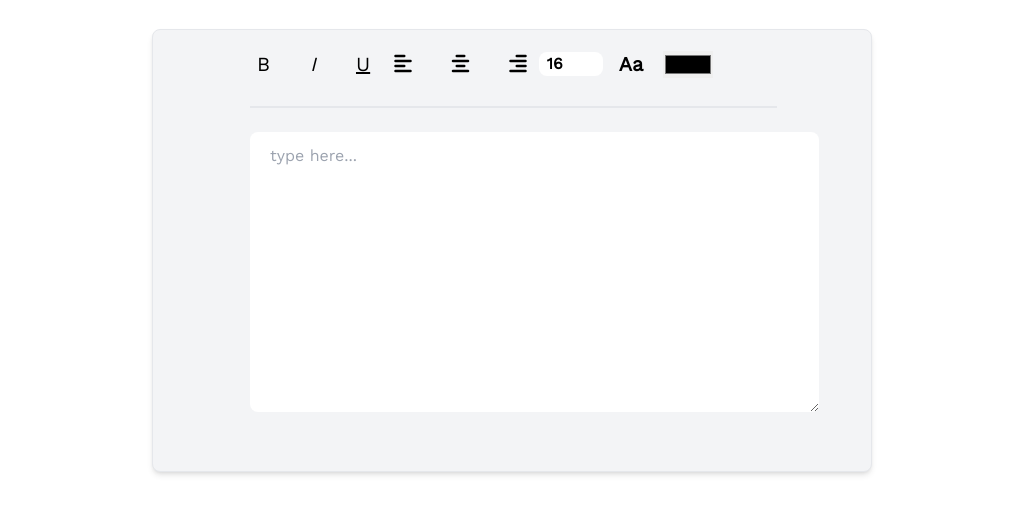
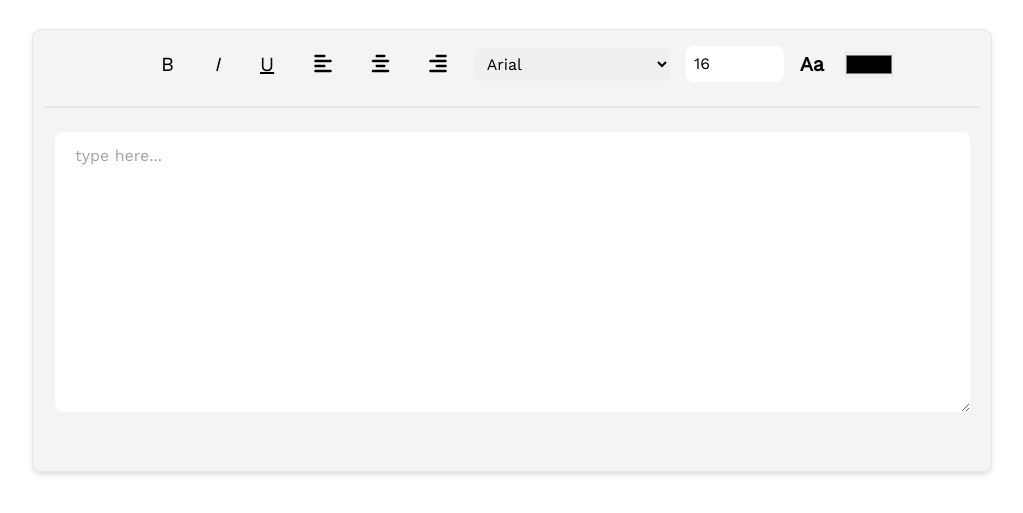
Before and after one commit to hr-safin/Tech-editor-PHB8, a website: page src/index.html in a window 1280 px wide. Shown: the part 131-644 px from the top of the page, without its empty margins (128-1151 px from the left). Drawn offline with nearby package versions, Linux system fonts and the light colour scheme.

Commit message:
added font filter system

```diff
--- a/src/index.html
+++ b/src/index.html
@@ -3,9 +3,13 @@
   <head>
     <meta charset="UTF-8" />
     <meta name="viewport" content="width=device-width, initial-scale=1.0" />
-    <link rel="shortcut icon" href="https://upload.wikimedia.org/wikipedia/commons/thumb/6/66/Google_Docs_2020_Logo.svg/1200px-Google_Docs_2020_Logo.svg.png" type="image/x-icon">
+    <link
+      rel="shortcut icon"
+      href="https://upload.wikimedia.org/wikipedia/commons/thumb/6/66/Google_Docs_2020_Logo.svg/1200px-Google_Docs_2020_Logo.svg.png"
+      type="image/x-icon"
+    />
     <title>Tech Editor</title>
-    <link href="/dist/output.css" rel="stylesheet">
+    <link href="/dist/output.css" rel="stylesheet" />
 
     <link rel="preconnect" href="https://fonts.googleapis.com" />
     <link rel="preconnect" href="https://fonts.gstatic.com" crossorigin />
@@ -28,52 +32,81 @@
     </style>
   </head>
   <body class="font-work">
-    <section class="lg:mx-40 my-16 lg:my-12 p-8 lg:p-10 rounded-lg">
+    <section class="lg:mx-10 my-16 lg:my-12 p-8 lg:p-10 rounded-lg">
       <h2 class="font-semibold text-4xl text-center">Tech Editor</h2>
       <div
-        class="border border-gray-200 shadow-md lg:mx-20 rounded-lg p-3 my-8 bg-gray-100"
+        class="border border-gray-200 shadow-md   lg:mx-20 rounded-lg p-3 my-8 bg-gray-100"
       >
         <div
-          class="flex flex-col lg:flex lg:flex-row justify-center lg:justify-between items-center lg:ml-20"
+          class="flex flex-col lg:flex lg:flex-row justify-center lg:justify-between items-center lg:ml-16"
         >
-          <div class="flex">
+          <div class="flex lg:ml-10 mr-4">
             <h2
               id="bold"
-              class=" text-xl mr-4 hover:bg-gray-300 px-3 py-2 cursor-pointer rounded-md"
+              class="text-xl mr-4 hover:bg-gray-300 px-3 py-2 cursor-pointer rounded-md"
             >
               B
             </h2>
             <h2
               id="italic"
-              class="italic  text-xl mr-4 hover:bg-gray-300 px-3 py-2  cursor-pointer rounded-md"
+              class="italic text-xl mr-4 hover:bg-gray-300 px-3 py-2 cursor-pointer rounded-md"
             >
               I
             </h2>
             <h2
               id="underline"
-              class="underline  text-xl hover:bg-gray-300 px-3 py-2 cursor-pointer rounded-md"
+              class="underline text-xl hover:bg-gray-300 px-3 py-2 cursor-pointer rounded-md"
             >
               U
             </h2>
           </div>
-          <div class="flex">
+          <div class="flex mr-4">
             <i
               id="left"
-              class="fa-solid fa-align-left  text-xl hover:bg-gray-300 px-3 py-2 cursor-pointer rounded-md mr-4"
+              class="fa-solid fa-align-left text-xl hover:bg-gray-300 px-3 py-2 cursor-pointer rounded-md mr-4"
             ></i>
             <i
               id="center"
-              class="fa-solid fa-align-center  text-xl hover:bg-gray-300 px-3 py-2 cursor-pointer rounded-md mr-4"
+              class="fa-solid fa-align-center text-xl hover:bg-gray-300 px-3 py-2 cursor-pointer rounded-md mr-4"
             ></i>
             <i
               id="right"
-              class="fa-solid fa-align-right font-bold text-xl hover:bg-gray-300 px-3 py-2  cursor-pointer rounded-md"
+              class="fa-solid fa-align-right font-bold text-xl hover:bg-gray-300 px-3 py-2 cursor-pointer rounded-md"
             ></i>
           </div>
-          <div class="flex lg:ml-0 ml-[84px] lg:mt-0 mt-4 items-center">
+
+          <div class="flex mr-4 lg:ml-0  ml-[70px] lg:mt-0 mt-4 items-center">
+            <select
+              class=" mr-4 w-[40%] px-2 rounded-md py-1.5"
+              name=""
+              id="font-family"
+            >
+              <option value="Arial">Arial</option>
+              <option value="Georgia">Georgia</option>
+              <option value="Verdana">Verdana</option>
+              <option value="Times New Roman">
+                Times New Roman
+              </option>
+              <option value="Courier New">
+                Courier New
+              </option>
+              <option value="Impact">Impact</option>
+              <option value="Comic Sans MS">
+                Comic Sans MS
+              </option>
+              <option value="Trebuchet MS">
+                Trebuchet MS
+              </option>
+              <option value="Palatino Linotype">
+                Palatino Linotype
+              </option>
+              <option value="Lucida Console">
+                Lucida Console
+              </option>
+            </select>
             <input
               value="16"
-              class="w-[20%] mr-4 px-2 font-bold rounded-lg"
+              class="w-[20%] mr-4 px-2 py-1.5 rounded-lg"
               id="number-input"
               type="number"
               name=""
@@ -82,16 +115,16 @@
             <h2 id="upper-case" class="font-bold text-xl mr-5 cursor-pointer">
               Aa
             </h2>
-            <input id="color-id" type="color" name="" id="" />
+            <input class=" mr-10" id="color-id" type="color" name="" id="" />
           </div>
         </div>
         <div
-          class="border lg:flex hidden border-gray-200 ml-[85px] mt-5 mr-[82px]"
+          class="border lg:flex hidden border-gray-200 ml-[60px] mt-5 mr-[70px]"
         ></div>
-        <div class="mt-6 pb-10">
+        <div class="mt-6  pb-10 ">
           <textarea
             id="text-area"
-            class="px-5 focus:outline-none py-3 text-[16px] mx-auto w-[93%] lg:w-[82%] h-[280px] lg:ml-[85px] ml-[10px] rounded-lg"
+            class="px-5 focus:outline-none py-3 text-[16px] mx-auto w-[93%] lg:w-[98%] h-[280px]  ml-[10px] rounded-lg"
             name=""
             id=""
             placeholder="type here..."
--- a/src/script.js
+++ b/src/script.js
@@ -5,8 +5,10 @@ let isBold = true;
 boldButton.addEventListener("click", function () {
   if (isBold) {
     text_area.style.fontWeight = "bold";
+    boldButton.style.fontWeight = "bold";
   } else if (isBold === false) {
     text_area.style.fontWeight = "normal";
+    boldButton.style.fontWeight = "normal";
   }
 
   isBold = !isBold;
@@ -88,6 +90,13 @@ rightAlign.addEventListener("click", function () {
   isRight = !isRight;
 });
 
+const fontFamily = document.getElementById("font-family")
+
+fontFamily.addEventListener("change", function(){
+  let selectedField = fontFamily.value
+  text_area.style.fontFamily = selectedField
+})
+
 const upperCase = document.getElementById("upper-case");
 
 let isUppercase = true;
```
Also changed, not shown: dist/output.css.
